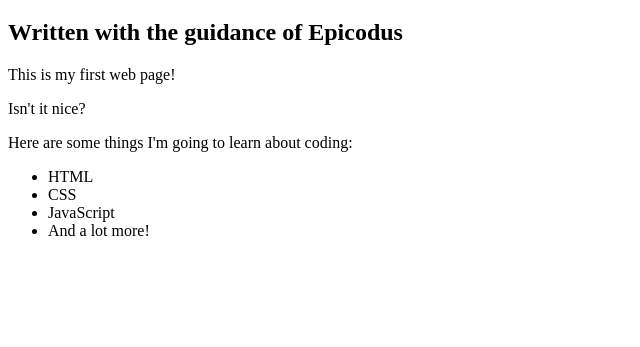
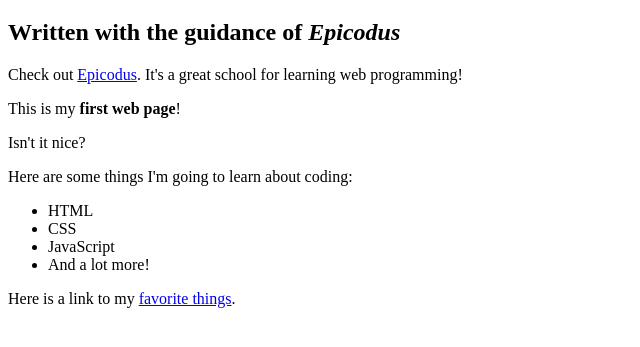
Before and after one commit to abhaypoddar91/my-first-webpage, a plain HTML site: page my-first-webpage.html in a window 1280 px wide. Shown: the part 61-408 px from the top of the page, without its empty margins (0-640 px from the left). Drawn offline with Linux system fonts and the light colour scheme.

Commit message:
add inline elements to both web pages

```diff
--- a/my-first-webpage.html
+++ b/my-first-webpage.html
@@ -5,9 +5,10 @@
   </head>
   <body>
     <h1>My first web page</h1>
-    <h2>Written with the guidance of Epicodus</h2>
+    <h2>Written with the guidance of <em>Epicodus</em></h2>
 
-    <p>This is my first web page!</p>
+    <p>Check out <a href="http://www.epicodus.com/">Epicodus</a>. It's a great school for learning web programming!</p>
+    <p>This is my <strong>first web page</strong>!</p>
     <p>Isn't it nice?</p>
 
     <p>Here are some things I'm going to learn about coding:</p>
@@ -17,5 +18,7 @@
       <li>JavaScript</li>
       <li>And a lot more!</li>
     </ul>
+
+    <p>Here is a link to my <a href="favorite-things.html">favorite things</a>.</p>
   </body>
 </html>
```
Also changed, not shown: favorite-things.html (+6 -1 lines).
